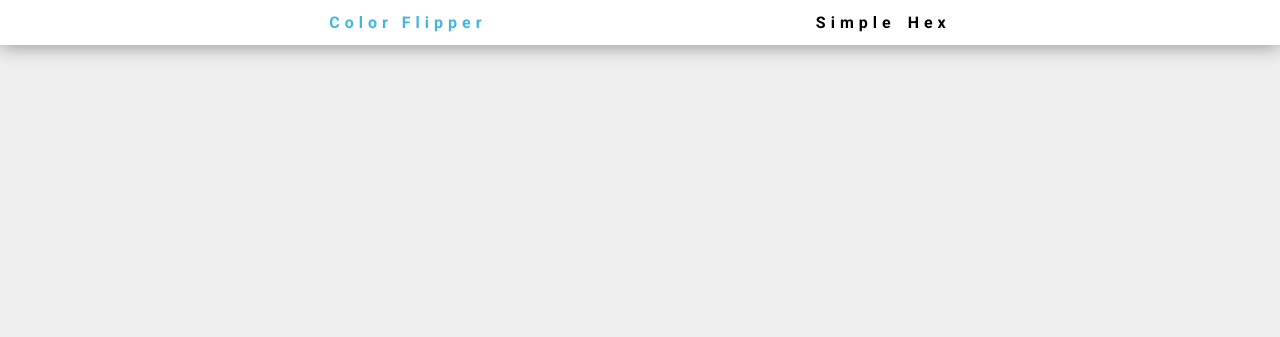
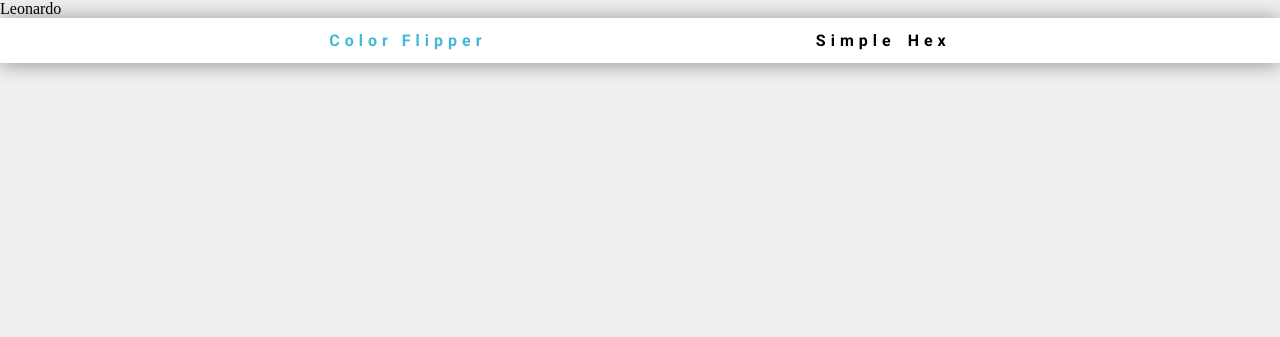
Before and after one commit to leoliv/Git-teste, a plain HTML site: page index.html in a window 1280 px wide. Shown: the top 337 px of the page. Drawn offline with Linux system fonts and the light colour scheme; files whose address does not match are found by name.

Commit message:
Texto adicionado

```diff
--- a/index.html
+++ b/index.html
@@ -7,6 +7,7 @@
   <title>Color Pulando || A little simple</title>
 </head>
 <body>
+  <div>Leonardo</div>
   <div id="root"></div>
   <script type="module" src="./App.js"></script>
 </body>
```
